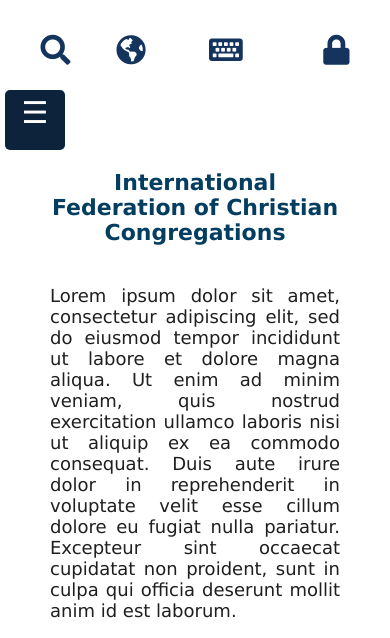
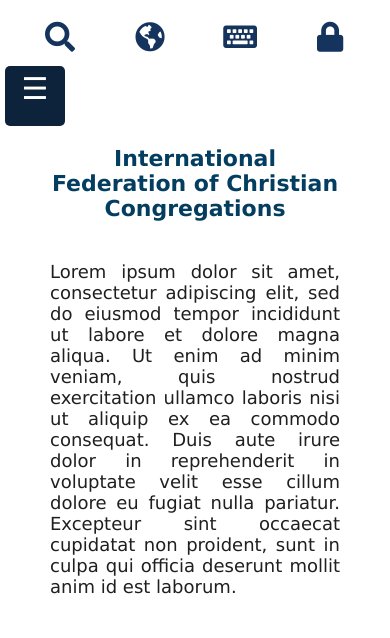
Before and after one commit to jcm-oliveira/site_internacional, a plain HTML site: page src/main-page/main-page.html in a window 390 px wide. Shown: the part 194-832 px from the top of the page. Drawn offline with nearby package versions, Linux system fonts and the light colour scheme.

Commit message:
correção do menu mobile

```diff
--- a/src/css/header.css
+++ b/src/css/header.css
@@ -51,14 +51,10 @@
     display: flex;
     align-items: center;
     justify-content:flex-end;
-    padding: 10px 20px 10px 20px;
+    /* padding: 10px 20px 10px 20px; */
 }
 
-i {
-    padding: 8px;
-    font-size: 24px;
-    color: rgb(20, 52, 94);
-  }
+
 
 /*----------------------------------*/
 /* --------MOBILE DEVICES ----------*/
@@ -87,10 +83,4 @@
         justify-content: center;
     }
 
-    i {
-        padding: 15px;
-        font-size: 30px;
-        color: rgb(20, 52, 94);
-      }
-
 }
--- a/src/css/icon-menu.css
+++ b/src/css/icon-menu.css
@@ -6,7 +6,7 @@
     display: flex;
     justify-content: flex-end;
     align-items: center;
-    width: 100%;
+    /* width: 100%; */
 }
 
 .icon-bar ul  {
@@ -15,10 +15,17 @@
     }
 
 .icon-bar ul li {
-    padding: 8px;
     float: left;
     font-size: 16px;
     cursor: pointer;
+}
+
+li.icon-menu {
+    text-align: center;
+    align-items: center;
+    padding:10px;
+    width:30px;
+    height:34px;
 }
 
 li.item-icon-menu {
@@ -39,6 +46,11 @@
     text-decoration: none;
     color: rgb(13, 34, 59);
 }
+
+i {
+    font-size: 24px;
+    color: rgb(20, 52, 94);
+  }
 
 #group-menu{
     display: flex;
@@ -84,18 +96,30 @@
     .icon-bar li:hover {
         background-color: white;
     }
-    .icon-bar ul li {
 
-    }
     .icon-bar ul ul {
         position: static;
         overflow: hidden;
         max-height: 0;
         transition: all .4s;
-        }
+    }
+
     .icon-bar ul li:hover ul {
         height: auto;
         max-height: 200px;
     }
 
+    i {
+        font-size: 30px;
+      }
+
+    li.icon-menu {
+        display: inline;
+        justify-content: center;
+        text-align: center;
+        align-items: center;
+        padding:10px;
+        width:70px;
+        height:34px;
+    }
 }
--- a/src/css/nav-menu-mobile.css
+++ b/src/css/nav-menu-mobile.css
@@ -3,7 +3,7 @@
 /*-----------*/
 
 
-/* MENUS TRANSFORMED TO BUTTON */
+/* MENU TRANSFORMED TO BUTTON */
 
 label[for="bt_menu"] {
     padding: 5px;
--- a/src/main-page/main-page.html
+++ b/src/main-page/main-page.html
@@ -43,27 +43,29 @@
           <div id="group-menu">
             <ul>
 
-              <li onclick="LoadMenuOption()" class="item-icon-menu"><i class="fas fa-search"></i></li>
+              <li onclick="" class="icon-menu"><i class="fas fa-search"></i></li>
 
-              <li><a href="#"><i class="fas fa-globe-americas"></i></a>
+              <li onclick="" class="icon-menu"><i class="fas fa-globe-americas"></i>
+
                 <ul class="icon-submenu-box">
-                  <li onclick="LoadMenuOption()" class="item-icon-menu">Brasil</li>
-                  <li onclick="LoadMenuOption()" class="item-icon-menu">España</li>
-                  <li onclick="LoadMenuOption()" class="item-icon-menu">France</li>
-                  <li onclick="LoadMenuOption()" class="item-icon-menu">Italia</li>
+                  <li onclick="" class="item-icon-menu">Brasil</li>
+                  <li onclick="" class="item-icon-menu">España</li>
+                  <li onclick="" class="item-icon-menu">France</li>
+                  <li onclick="" class="item-icon-menu">Italia</li>
                 </ul>
               </li>
 
-              <li><a href="#"><i class="fas fa-keyboard"></i></a>
+              <li onclick="" class="icon-menu"><i class="fas fa-keyboard"></i>
+
                 <ul class="icon-submenu-box">
-                  <li onclick="LoadMenuOption()" class="item-icon-menu">English</li>
-                  <li onclick="LoadMenuOption()" class="item-icon-menu">Español</li>
-                  <li onclick="LoadMenuOption()" class="item-icon-menu">Français</li>
-                  <li onclick="LoadMenuOption()" class="item-icon-menu">Português</li>
+                  <li onclick="" class="item-icon-menu">English</li>
+                  <li onclick="" class="item-icon-menu">Español</li>
+                  <li onclick="" class="item-icon-menu">Français</li>
+                  <li onclick="" class="item-icon-menu">Português</li>
                 </ul>
               </li>
 
-              <li onclick="LoadMenuOption()" class="item-icon-menu"><i class="fas fa-lock"></i></li>
+              <li onclick="" class="icon-menu"><i class="fas fa-lock"></i></li>
 
             </ul>
           </div>
```
